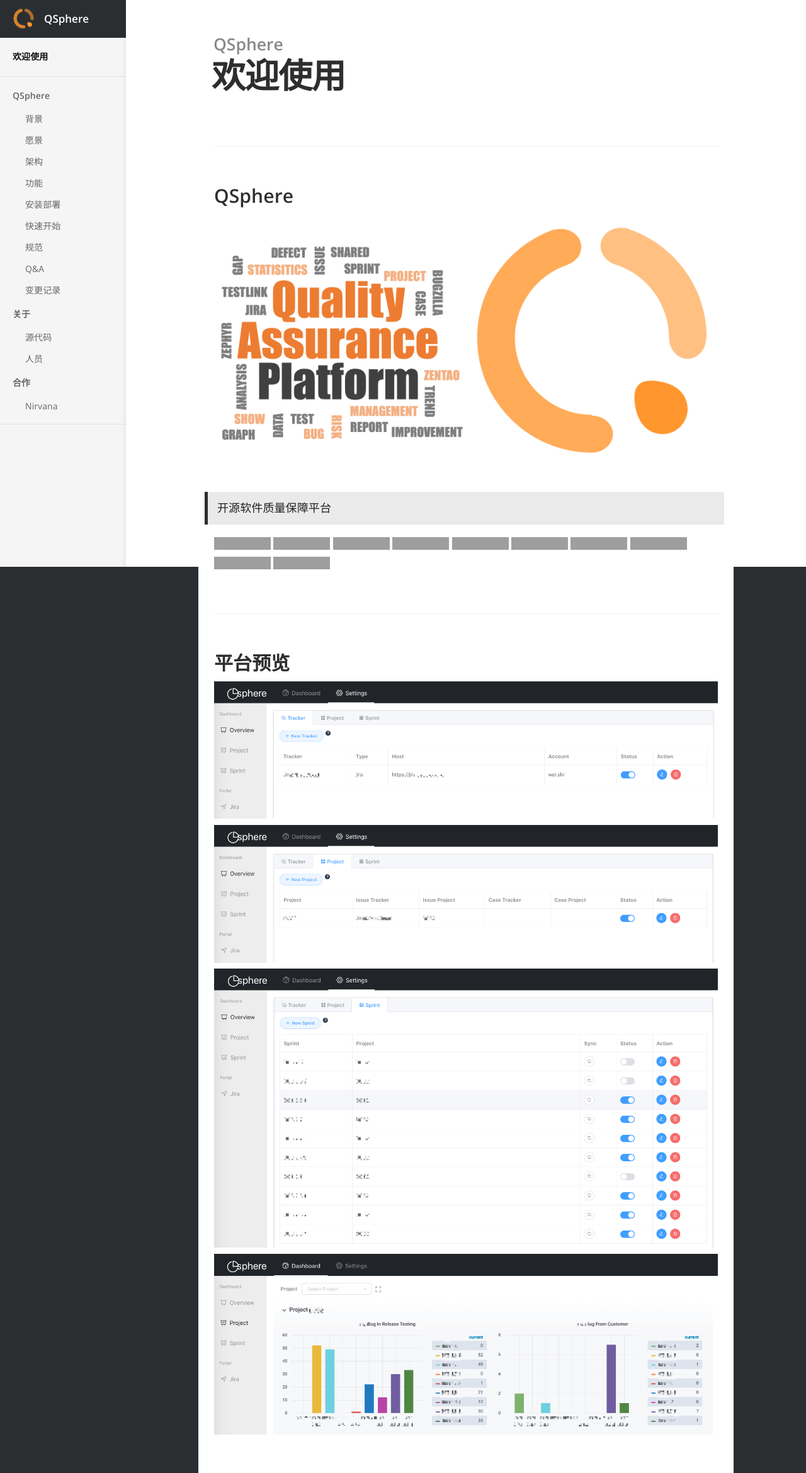
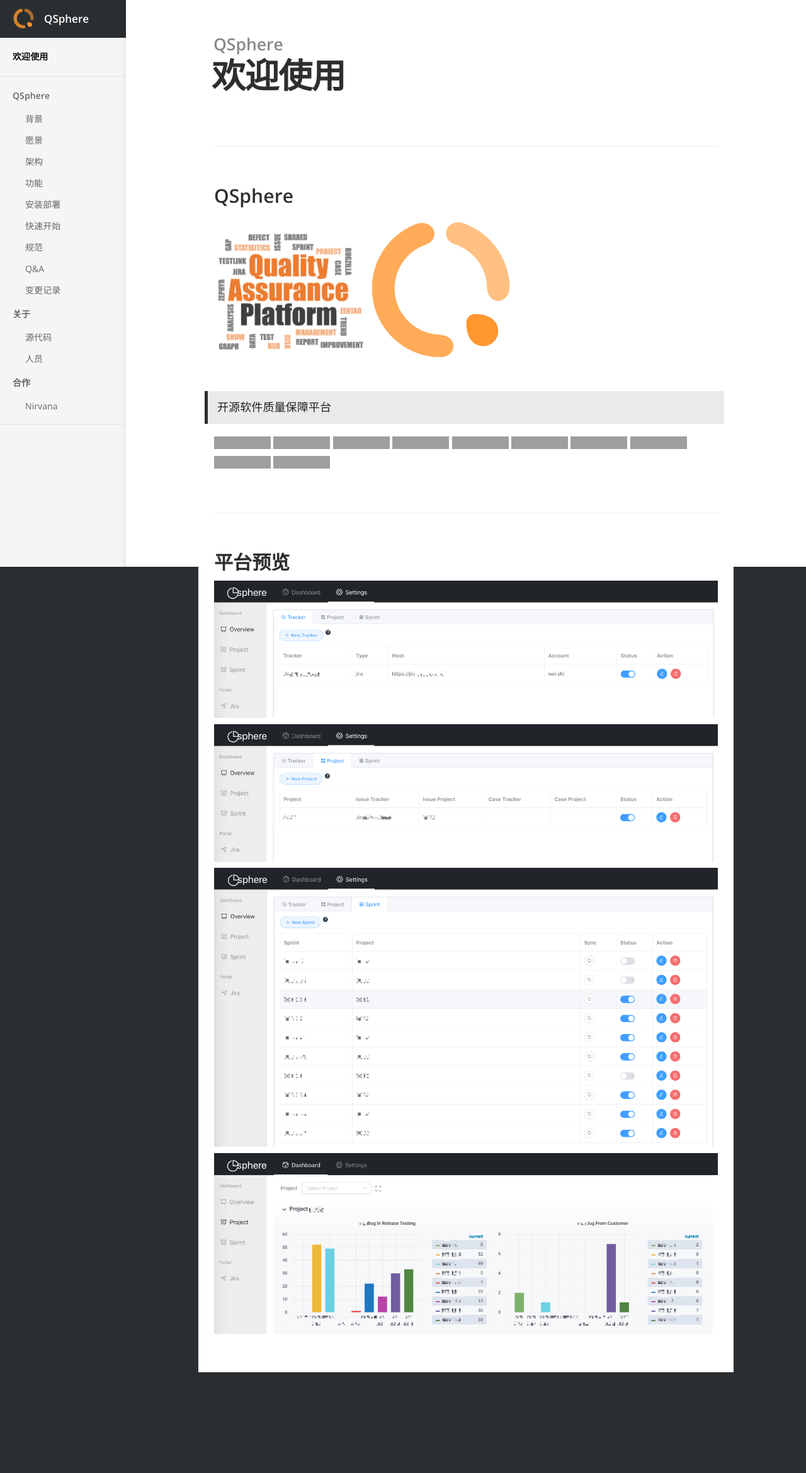
Before and after one commit to QualitySphere/QualitySphere.github.io, a Jekyll site: the page built from index.md, in a window 1280 px wide. Shown: the whole page at 63% size. Built offline with Jekyll 4.4.1, drawn with Linux system fonts in a browser that asks for light colours; after the commit the page ends 2179 px from its top, so only the background shows below that; grey boxes are pictures that could not be loaded.

Commit message:
changeme logo size

```diff
--- a/index.md
+++ b/index.md
@@ -4,7 +4,7 @@
 
 ### QSphere
 
-<img src="/images/qap.png" width="400" /><img src="/images/logo.png" width="400" />
+<img src="/images/qap.png" width="240" /><img src="/images/logo.png" width="240" />
 
 > 开源软件质量保障平台
 
```
